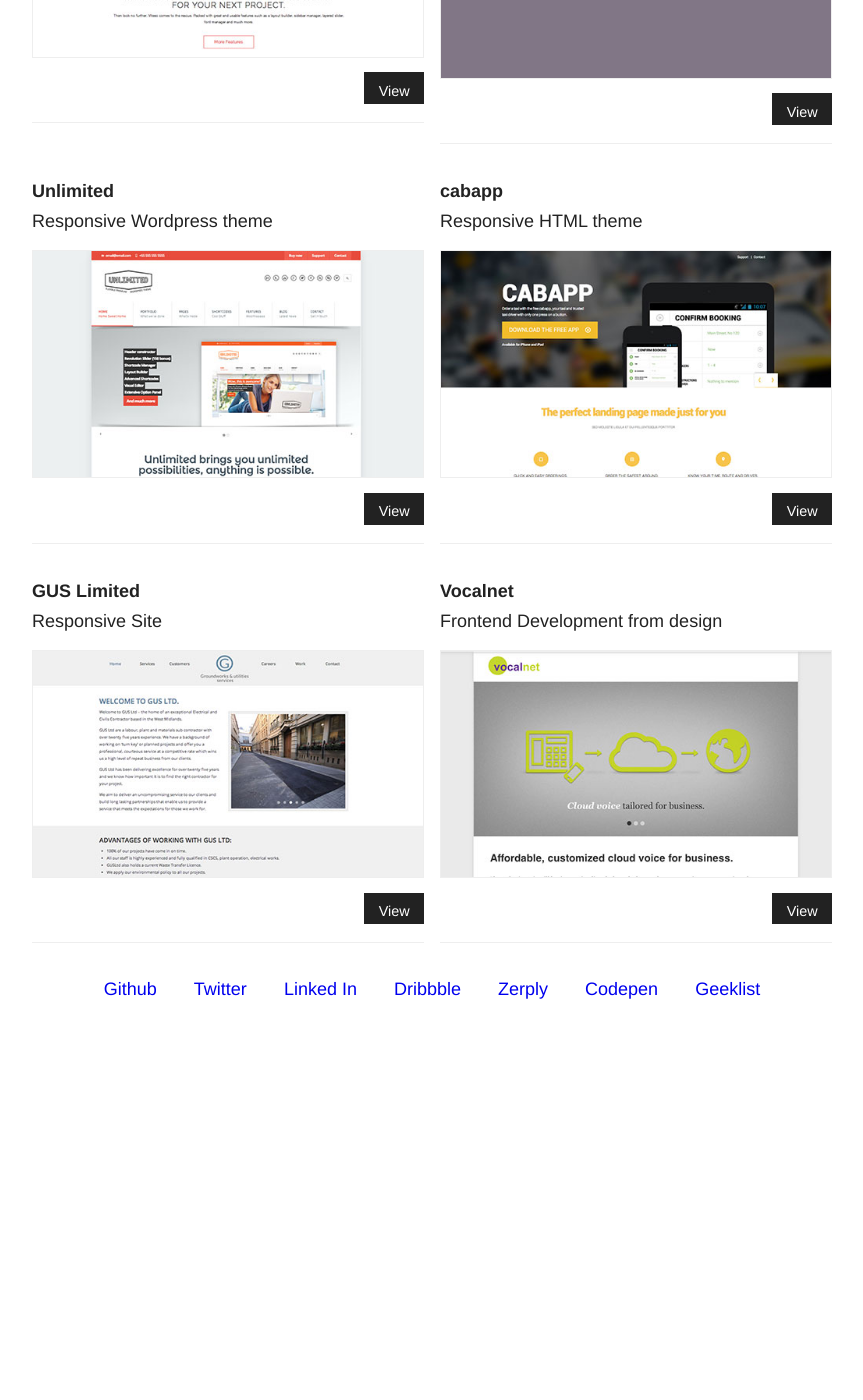
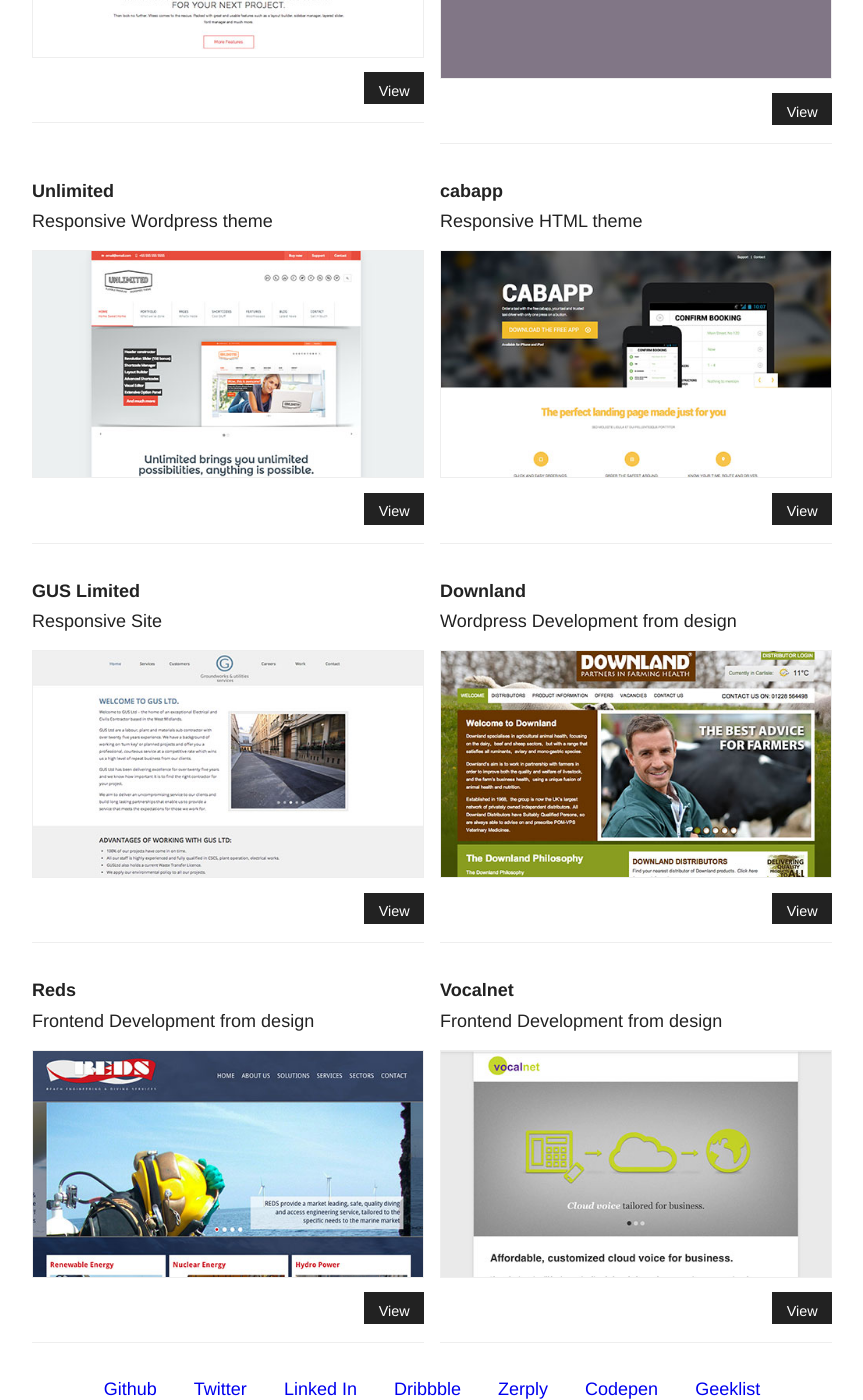
Before and after one commit to sn0lan/sn0lan.github.com, a Jekyll site: the page built from index.html, in a window 1280 px wide and 1400 px high, scrolled down 1059 px. Shown: the whole window, without its empty margins (208-1071 px from the left). Built offline with Jekyll 4.4.1, drawn with Linux system fonts in a browser that asks for light colours; before the commit the page ends 2059 px from its top, so only the background shows below that.

Commit message:
downland and reds added to latest work

```diff
--- a/index.html
+++ b/index.html
@@ -81,6 +81,26 @@
 
 	<section class="work work--short">
 		<header>
+			<h2 class="work__title">Downland</h2>
+		</header>
+
+		<p class="work__shortdesc">Wordpress Development from design</p>
+		<img class="work__image work__image--short" src="/assets/img/projects/downland.jpg" alt="" />
+		<a class='work__viewlink' href="http://www.downland.co.uk/" target="_blank">View</a>
+	</section>
+
+	<section class="work work--short">
+		<header>
+			<h2 class="work__title">Reds</h2>
+		</header>
+
+		<p class="work__shortdesc">Frontend Development from design</p>
+		<img class="work__image work__image--short" src="/assets/img/projects/reds.jpg" alt="" />
+		<a class='work__viewlink' href="http://www.red-services.co.uk/" target="_blank">View</a>
+	</section>
+
+	<section class="work work--short">
+		<header>
 			<h2 class="work__title">Vocalnet</h2>
 		</header>
 
```
Also changed, not shown: assets/img/projects/downland.jpg (added), assets/img/projects/reds.jpg (added).
